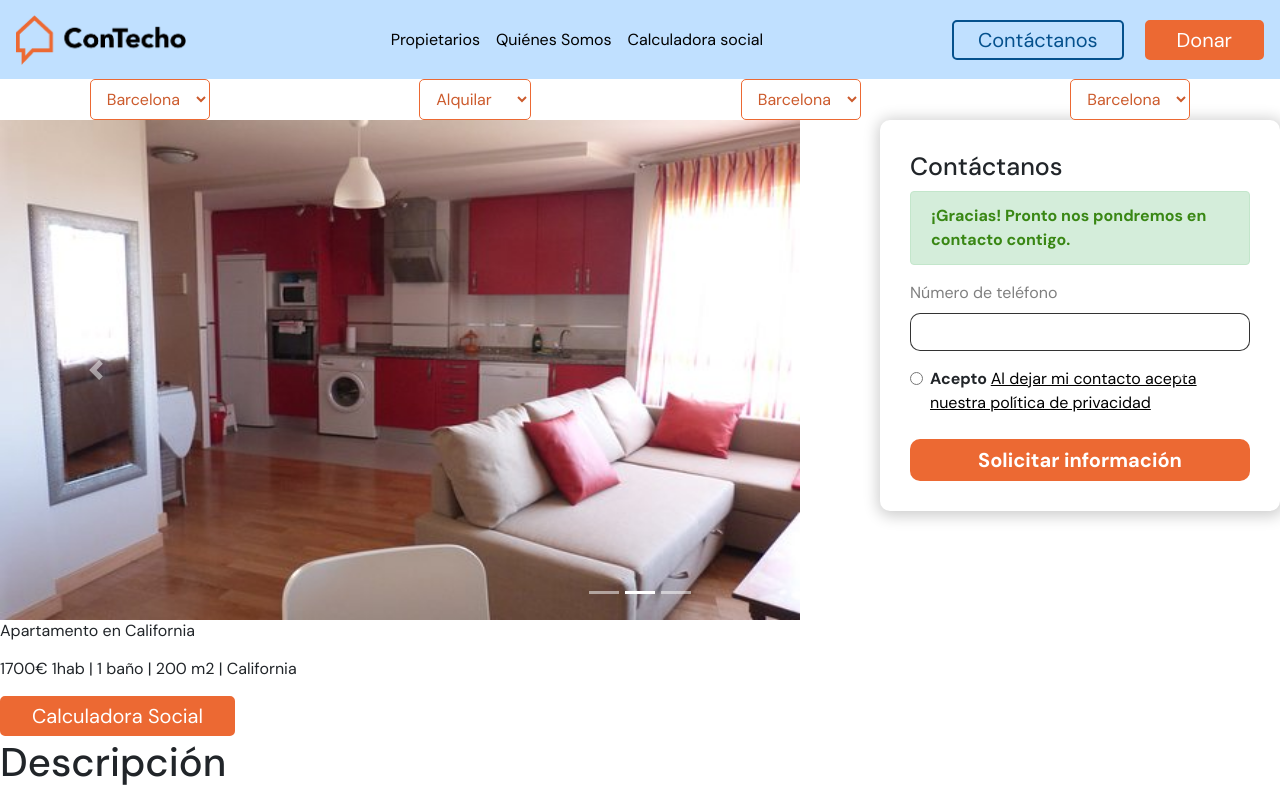
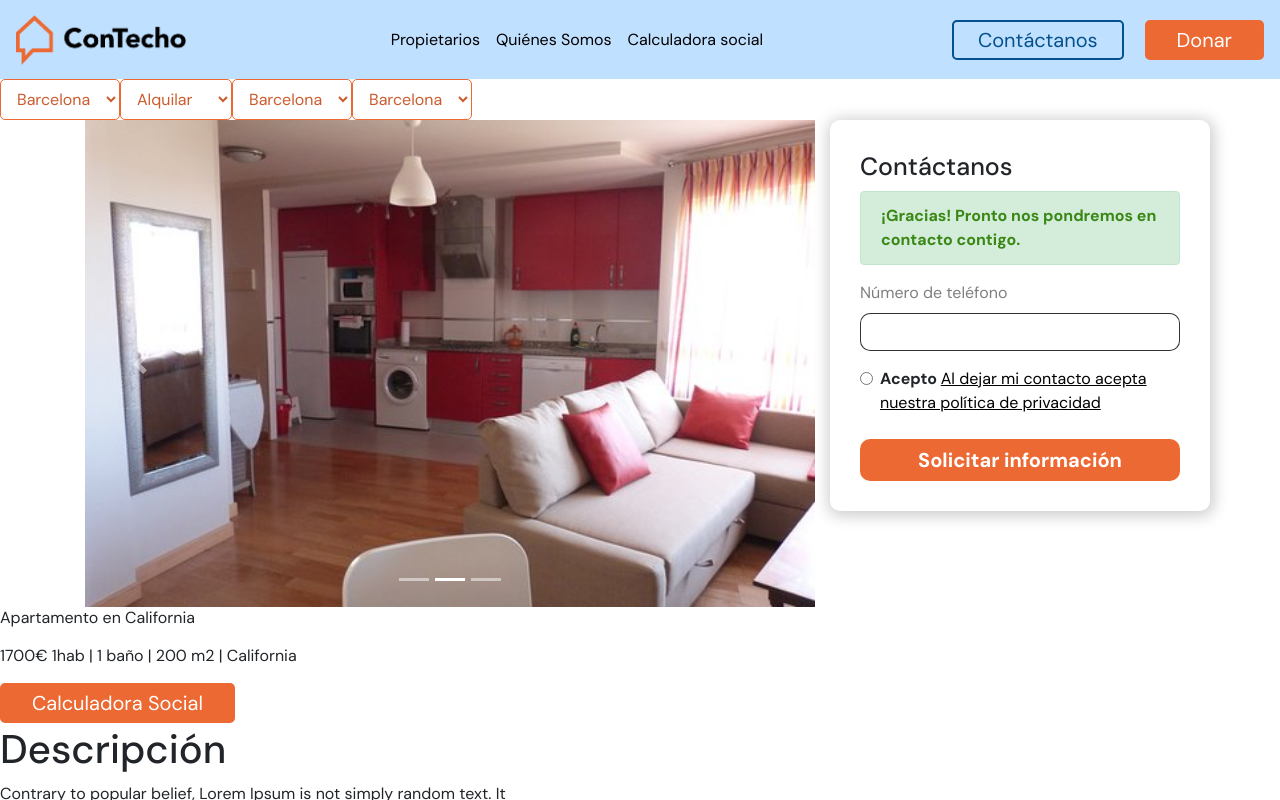
Before and after one commit to apix23/con-techo-app, a React (Create React App) app: page /Details in a window 1280 px wide. Shown: the top 800 px of the page. Built offline with nearby package versions, Linux system fonts and the light colour scheme.

Commit message:
mejorando boostrap

```diff
--- a/src/App.css
+++ b/src/App.css
@@ -479,22 +479,20 @@ nav {
   margin-top: 0px;
   margin-bottom: 0px;
 } */
-.carousel-inner img {
+/* .carousel-inner img {
   width: 800px;
   height: 500px;
 }
 
 .carousel-inner {
   height: 500px;
-  width: 800px;
-}
+  width: 900px;
+} */
 
 .estiloP {
   text-align: left;
 }
-.derecha {
-  float: right;
-}
+
 /*
 .MostLittle {
   width: 300px;
--- a/src/Carousel.js
+++ b/src/Carousel.js
@@ -3,9 +3,12 @@ import "./App.css";
 // //import "bootstrap/dist/css/bootstrap.min.css";
 // import { Carousel } from "react-bootstrap";
 import img from "../src/img/apartamentos-noluna.jpg";
-
+import SendContact from "./SendContact";
 const Carousel = () => (
-  <>
+  <div>
+    <div class="container">
+      <div class="row">
+        <div class="col-8">
           <div
             id="carouselExampleIndicators"
             className="carousel slide"
@@ -17,8 +20,14 @@ const Carousel = () => (
                 data-slide-to="0"
                 className="active"
               ></li>
-        <li data-target="#carouselExampleIndicators" data-slide-to="1"></li>
-        <li data-target="#carouselExampleIndicators" data-slide-to="2"></li>
+              <li
+                data-target="#carouselExampleIndicators"
+                data-slide-to="1"
+              ></li>
+              <li
+                data-target="#carouselExampleIndicators"
+                data-slide-to="2"
+              ></li>
             </ol>
             <div className="carousel-inner">
               <div className="carousel-item active">
@@ -37,7 +46,10 @@ const Carousel = () => (
               role="button"
               data-slide="prev"
             >
-        <span className="carousel-control-prev-icon" aria-hidden="true"></span>
+              <span
+                className="carousel-control-prev-icon"
+                aria-hidden="true"
+              ></span>
               <span className="sr-only">Previous</span>
             </a>
             <a
@@ -46,11 +58,20 @@ const Carousel = () => (
               role="button"
               data-slide="next"
             >
-        <span className="carousel-control-next-icon" aria-hidden="true"></span>
+              <span
+                className="carousel-control-next-icon"
+                aria-hidden="true"
+              ></span>
               <span className="sr-only">Next</span>
             </a>
           </div>
-  </>
+        </div>
+        <div class="col">
+          <SendContact />
+        </div>
+      </div>
+    </div>
+  </div>
 );
 
 export default Carousel;
--- a/src/Characteristic.js
+++ b/src/Characteristic.js
@@ -2,7 +2,9 @@ import React from "react";
 import "./App.css";
 
 const characteristic = () => (
-  <>
+  <div class="container">
+    <div class="row">
+      <div class="col-8">
         <h2>Caracteristicas</h2>
 
         <div className="wrapper">
@@ -13,6 +15,9 @@ const characteristic = () => (
           <div> Cicero, written in 45 BC. </div>
           <div> Cicero, written in 45 BC. </div>
         </div>
-  </>
+      </div>
+      <div class="col"></div>
+    </div>
+  </div>
 );
 export default characteristic;
--- a/src/Dropdowns.js
+++ b/src/Dropdowns.js
@@ -5,7 +5,7 @@ import "./App.css";
 import FilterItem from "./Components/FilterItem";
 
 const Dropdowns = () => (
-  <div className="row justify-content-around">
+  <div class="btn-group">
     <FilterItem filterName="Barcelona" filterOptions={["Madrid", "Sevilla"]} />
     <FilterItem filterName="Alquilar" filterOptions={["Comprar"]} />
     <FilterItem
--- a/src/ProductPage.js
+++ b/src/ProductPage.js
@@ -1,6 +1,5 @@
 import React from "react";
 import Dropdowns from "./Dropdowns";
-import SendContact from "./SendContact";
 import Carousel from "./Carousel";
 import ShortDescription from "./ShortDescription";
 import Description from "./Description";
@@ -15,7 +14,6 @@ const ProductPage = () => {
   return (
     <div>
       <Dropdowns />
-      <SendContact />
       <Carousel />
       <ShortDescription />
       <SocialCalculatorButton />
--- a/src/SendContact.js
+++ b/src/SendContact.js
@@ -6,7 +6,8 @@ import "./App.css";
 import PrimaryButton from "./Components/PrimaryButton";
 
 const SendContact = () => (
-  <div className="derecha">
+  <div class="row">
+    <div class=".col-md-3 .offset-md-3">
       <div className="contact-form shadow-and-border-radius">
         <h2>Contáctanos</h2>
 
@@ -39,5 +40,6 @@ const SendContact = () => (
         </form>
       </div>
     </div>
+  </div>
 );
 export default SendContact;
```
Also changed, not shown: 1 other file (tests, documents, lock files or other folders). Lines whose indentation alone changed are shown as unchanged.
